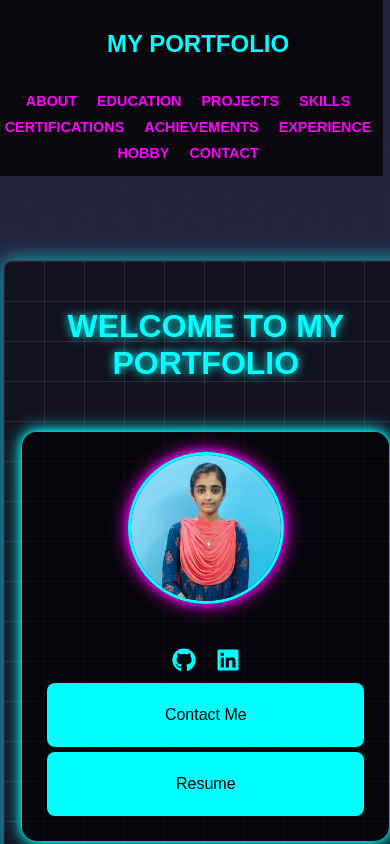
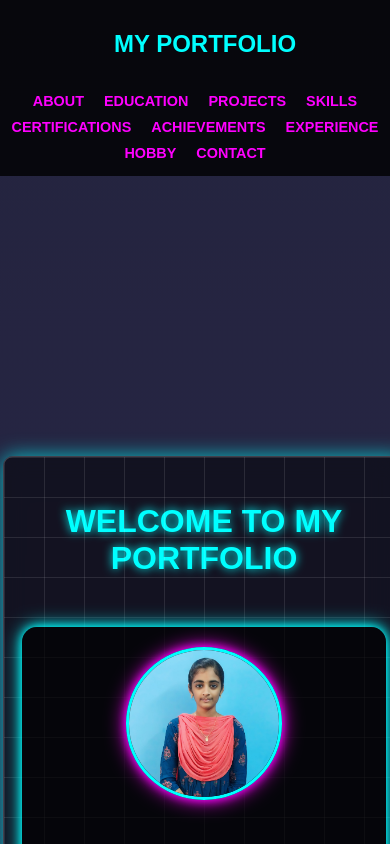
Before and after one commit to Sivag28/My-Portfolio, a React (Create React App) app: page / in a window 390 px wide. Shown: the top 844 px of the page. Built offline with nearby package versions, Linux system fonts and the light colour scheme.

Commit message:
Updated portfolio layout

```diff
--- a/src/App.css
+++ b/src/App.css
@@ -1047,6 +1047,7 @@ box-shadow: 0 0 10px #00FFFF,
 
   /* Navigation */
   .sticky-header {
+    position: static !important;
     flex-direction: column;
     padding: 10px 0;
   }
@@ -1066,7 +1067,7 @@ box-shadow: 0 0 10px #00FFFF,
   /* Sections */
   .section {
     width: 90%;
-    margin: 260px 10px;
+    margin: 280px 8px;
     padding: 20px;
   }
 
```
